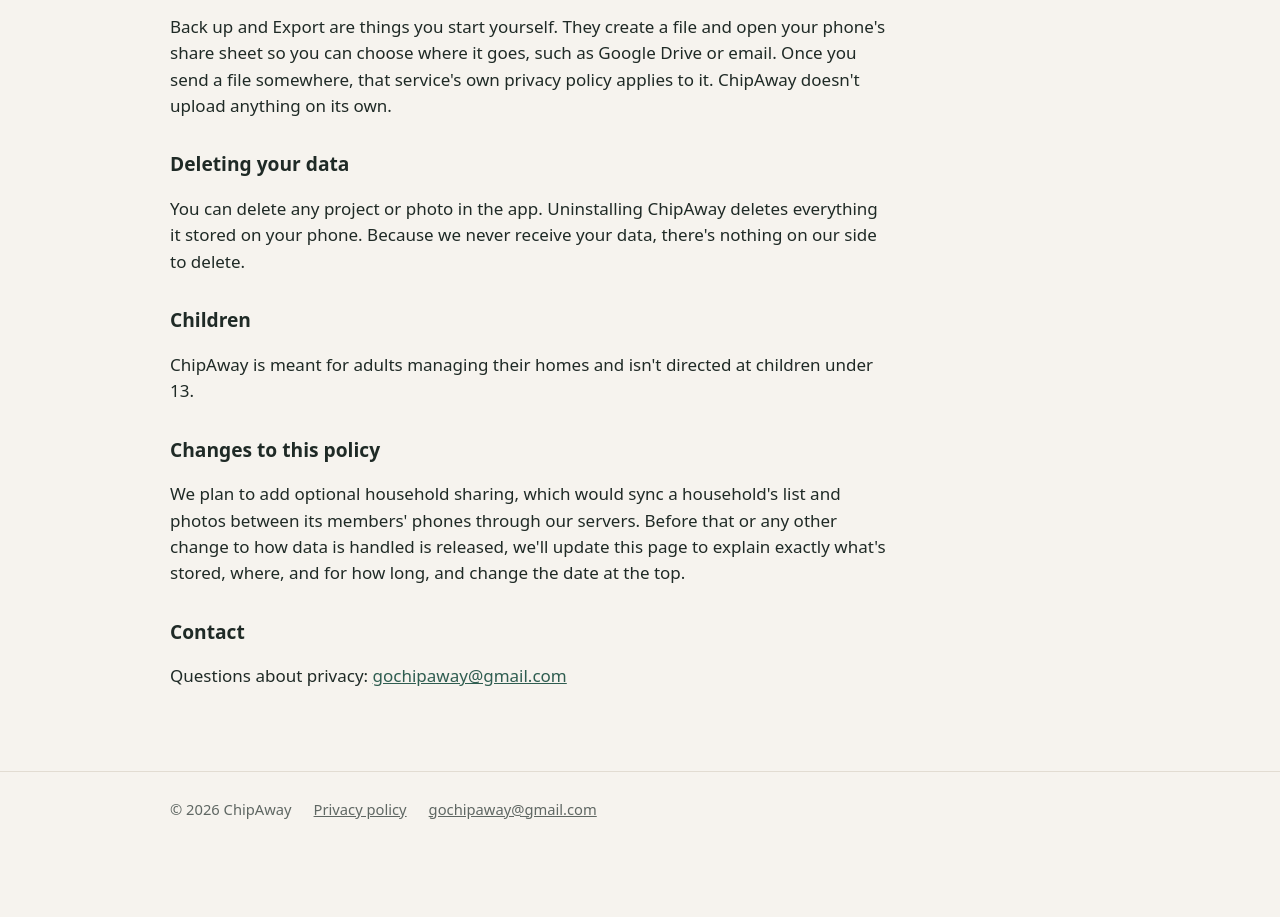
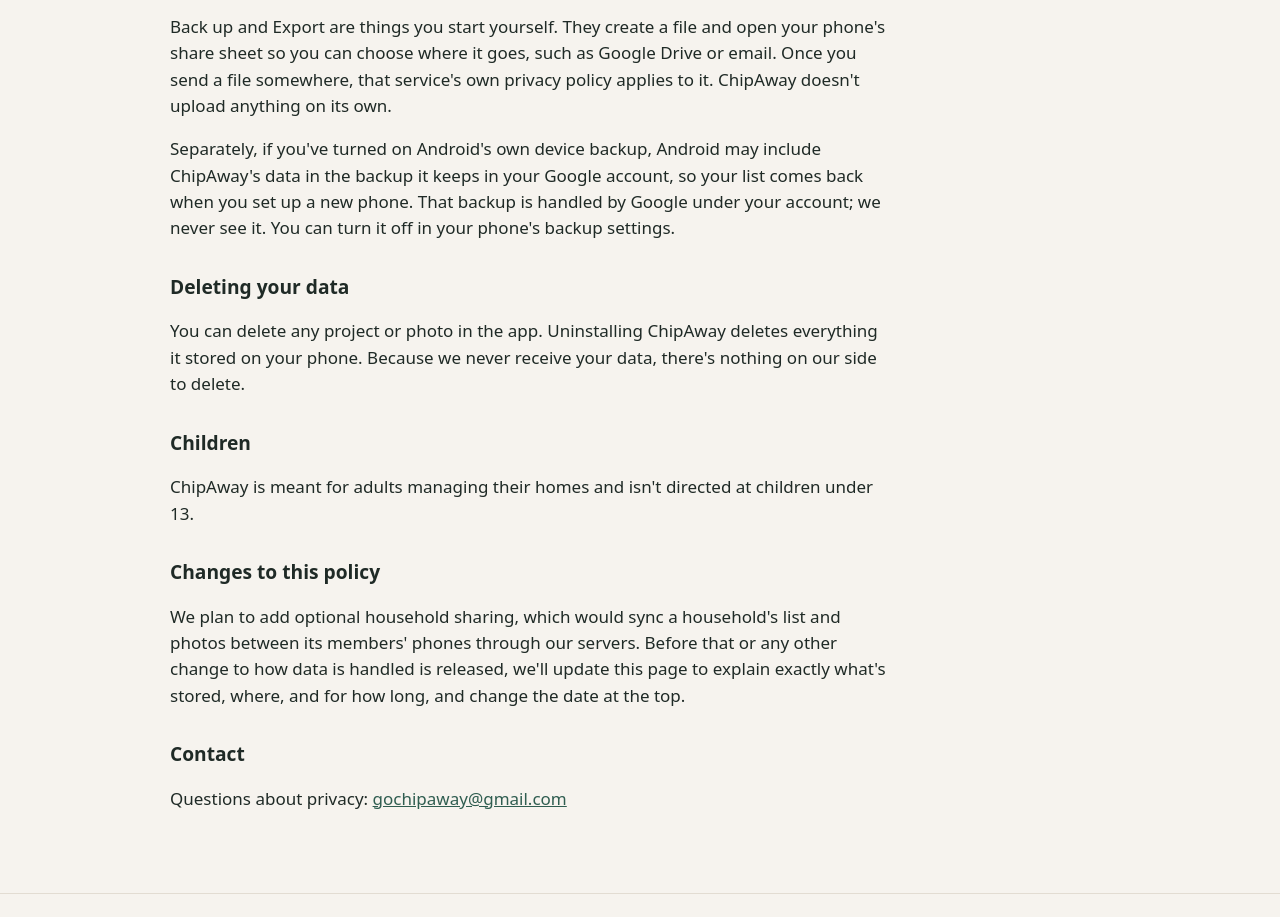
Before and after one commit to GoChipAway/website, a plain HTML site: page privacy/index.html in a window 1280 px wide. Shown: the part 900-1817 px from the top of the page. Before the commit the page ends 1761 px from the top, so only its background shows below. Drawn offline with Linux system fonts and the light colour scheme.

Commit message:
Privacy: mention Android device backup
Co-Authored-By: Claude Opus 5.5 <noreply@anthropic.com>
Claude-Session: https://claude.ai/code/session_0183uFSF5AWcjbhLsuJxcGXe

```diff
--- a/privacy/index.html
+++ b/privacy/index.html
@@ -35,6 +35,7 @@
 
     <h2>Backups and exports</h2>
     <p>Back up and Export are things you start yourself. They create a file and open your phone's share sheet so you can choose where it goes, such as Google Drive or email. Once you send a file somewhere, that service's own privacy policy applies to it. ChipAway doesn't upload anything on its own.</p>
+    <p>Separately, if you've turned on Android's own device backup, Android may include ChipAway's data in the backup it keeps in your Google account, so your list comes back when you set up a new phone. That backup is handled by Google under your account; we never see it. You can turn it off in your phone's backup settings.</p>
 
     <h2>Deleting your data</h2>
     <p>You can delete any project or photo in the app. Uninstalling ChipAway deletes everything it stored on your phone. Because we never receive your data, there's nothing on our side to delete.</p>
```
